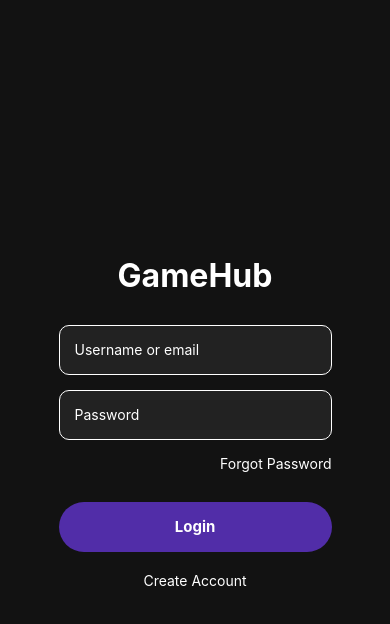
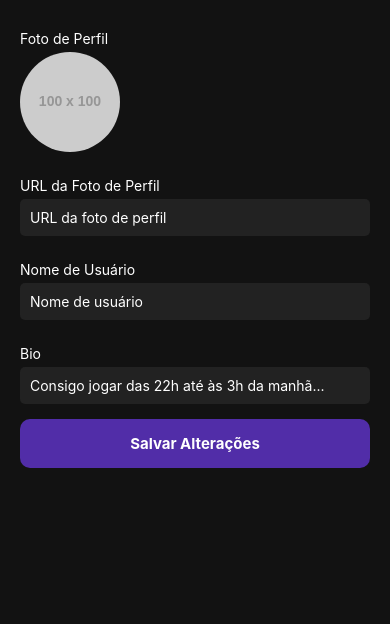
Before and after one commit to messiribeiro/GameHub-Front, a React Native app: screen /EditProfile in a window 390 px wide. Shown: the top 624 px of the page. Built offline with nearby package versions, Linux system fonts and the light colour scheme.

Commit message:
adicionado tela de editar

```diff
--- a/navigation/index.tsx
+++ b/navigation/index.tsx
@@ -9,7 +9,7 @@ import GameSelect from 'screens/gameSelect';
 import Home from 'screens/home';
 import MyProfile from 'screens/myProfile';
 import Profile from 'screens/profile';
-
+import EditProfile from 'screens/editProfile';
 import Login from '../screens/login';
 import SignupStep1 from '../screens/signupStep1';
 import SignupStep2 from '../screens/signupStep2';
@@ -86,6 +86,11 @@ export default function RootStack() {
           options={{ headerShown: false }}
         />
         <Stack.Screen
+          name="EditProfile"
+          component={EditProfile}
+          options={{ headerShown: false }}
+        />
+        <Stack.Screen
           name="Home"
           component={Home}
 
@@ -96,13 +101,11 @@ export default function RootStack() {
           component={FindGamer}
           options={{ headerShown: false }}
         />
-
         <Stack.Screen
           name="ChatWindow"
           component={ChatWindow}
           options={{ headerShown: false }}
         />
-
         <Stack.Screen
           name="Chat"
           component={Chat}
--- /dev/null
+++ b/screens/editProfile.tsx
@@ -0,0 +1,149 @@
+import AsyncStorage from '@react-native-async-storage/async-storage';
+import { StackScreenProps } from '@react-navigation/stack';
+import React, { useState, useEffect } from 'react';
+import { StyleSheet, Text, View, TextInput, TouchableOpacity, Image, Alert } from 'react-native';
+import api from '../services/api';
+
+import { RootStackParamList } from '../navigation';
+
+type Props = StackScreenProps<RootStackParamList, 'EditProfile'>;
+
+interface UserData {
+  username: string;
+  bio?: string; // Add bio if needed
+  profilePictureUrl: string; // You can keep this for displaying image
+}
+
+const EditProfile: React.FC<Props> = ({ navigation }) => {
+  const [userData, setUserData] = useState<UserData | null>(null);
+  const [username, setUsername] = useState('');
+  const [bio, setBio] = useState(''); // Include bio if you allow users to update it
+  const [profilePictureUrl, setProfilePictureUrl] = useState('');
+
+  useEffect(() => {
+    const fetchUserData = async () => {
+      const userId = await AsyncStorage.getItem('userId');
+      if (userId) {
+        try {
+          const response = await api.get(`/api/users/${userId}`);
+          const { username, bio, profilePictureUrl } = response.data;
+          setUserData(response.data);
+          setUsername(username);
+          setBio(bio || ''); // Initialize bio
+          setProfilePictureUrl(profilePictureUrl);
+        } catch (error) {
+          console.error('Erro ao buscar dados do usuário:', error);
+          Alert.alert('Erro', 'Não foi possível carregar os dados do usuário.');
+        }
+      }
+    };
+    fetchUserData();
+  }, []);
+
+  const handleSave = async () => {
+    try {
+      const userId = await AsyncStorage.getItem('userId');
+
+      if (!username) {
+        Alert.alert('Erro', 'O campo Nome de usuário precisa ser preenchido.');
+        return;
+      }
+
+      const updateData: any = { username }; // Only include username
+
+      // Include bio if it is not empty
+      if (bio) updateData.bio = bio;
+
+      if (userId) {
+        const response = await api.put(`/api/users/${userId}`, updateData);
+        if (response.status === 200) {
+          Alert.alert('Sucesso', 'Perfil atualizado com sucesso!');
+          navigation.goBack(); // Go back to the profile page
+        } else {
+          Alert.alert('Erro', 'Não foi possível atualizar o perfil.');
+        }
+      }
+    } catch (error) {
+      if (error.response) {
+        console.error('Erro na resposta da API:', error.response.data);
+        Alert.alert('Erro', `Erro na resposta da API: ${error.response.data.message}`);
+      } else {
+        console.error('Erro ao configurar a requisição:', error.message);
+        Alert.alert('Erro', 'Erro ao processar sua solicitação.');
+      }
+    }
+  };
+
+  return (
+    <View style={styles.container}>
+      <Text style={styles.label}>Foto de Perfil</Text>
+      <Image
+        source={{ uri: profilePictureUrl || 'https://via.placeholder.com/100' }}
+        style={styles.userImage}
+      />
+      <Text style={styles.label}>URL da Foto de Perfil</Text>
+      <TextInput
+        style={styles.input}
+        placeholder="URL da foto de perfil"
+        value={profilePictureUrl}
+        onChangeText={setProfilePictureUrl} // Optionally allow users to change the URL
+      />
+      <Text style={styles.label}>Nome de Usuário</Text>
+      <TextInput
+        style={styles.input}
+        placeholder="Nome de usuário"
+        value={username}
+        onChangeText={setUsername}
+      />
+      <Text style={styles.label}>Bio</Text>
+      <TextInput
+        style={styles.input}
+        placeholder="Consigo jogar das 22h até às 3h da manhã..."
+        value={bio}
+        onChangeText={setBio}
+      />
+      <TouchableOpacity style={styles.button} onPress={handleSave}>
+        <Text style={styles.buttonText}>Salvar Alterações</Text>
+      </TouchableOpacity>
+    </View>
+  );
+};
+
+const styles = StyleSheet.create({
+  container: {
+    flex: 1,
+    backgroundColor: '#121212',
+    padding: 20,
+  },
+  label: {
+    color: 'white',
+    marginTop: 10,
+    marginBottom: 5,
+  },
+  input: {
+    backgroundColor: '#222',
+    color: '#fff',
+    padding: 10,
+    borderRadius: 5,
+    marginBottom: 15,
+  },
+  userImage: {
+    width: 100,
+    height: 100,
+    borderRadius: 50,
+    marginBottom: 15,
+  },
+  button: {
+    backgroundColor: '#512DA8',
+    padding: 15,
+    borderRadius: 10,
+    alignItems: 'center',
+  },
+  buttonText: {
+    color: '#fff',
+    fontSize: 15,
+    fontWeight: 'bold',
+  },
+});
+
+export default EditProfile;
--- a/screens/myProfile.tsx
+++ b/screens/myProfile.tsx
@@ -3,7 +3,7 @@ import AsyncStorage from '@react-native-async-storage/async-storage';
 import { StackScreenProps } from '@react-navigation/stack';
 import TabMenu from 'components/TabMenu';
 import React, { useEffect, useState } from 'react';
-import { StyleSheet, Text, View, Image, ActivityIndicator } from 'react-native';
+import { StyleSheet, Text, View, Image, ActivityIndicator, TouchableOpacity } from 'react-native';
 import api from 'services/api';
 
 import { RootStackParamList } from '../navigation';
@@ -27,6 +27,7 @@ const MyProfile: React.FC<Props> = ({ navigation }) => {
   const [userStats, setUserStats] = useState<UserStats | null>(null);
   const [loading, setLoading] = useState<boolean>(true); // State for loading
 
+
   useEffect(() => {
     const getUserData = async () => {
       const profileUserId = await AsyncStorage.getItem("userId");
@@ -42,6 +43,11 @@ const MyProfile: React.FC<Props> = ({ navigation }) => {
     };
     getUserData();
   }, []);
+
+  const handleEditProfile = () => {
+    navigation.navigate('EditProfile');
+  };
+
 
   if (loading) { // Render loading indicator if loading is true
     return (
@@ -61,15 +67,17 @@ const MyProfile: React.FC<Props> = ({ navigation }) => {
           <Image source={{ uri: userData?.profilePictureUrl }} style={styles.userImage} />
           <Text style={styles.username}>@{userData ? userData.username : "user"}</Text>
         </View>
-        <View style={styles.buttonsContainer}>
-          <View style={styles.editButton}>
-            <Text style={styles.text}>Editar</Text>
-          </View>
-        </View>
+         <View style={styles.buttonsContainer}>
+           <View style={styles.editButton}>
+              <TouchableOpacity style={styles.editButton} onPress={handleEditProfile}>
+                <Text style={styles.text}>Editar</Text>
+              </TouchableOpacity>
+           </View>
+         </View>
       </View>
       <View style={styles.profileData}>
         <Text style={styles.bio}>
-          consigo jogar das 22h até às 3h da manhã.. só chamar dm. Jogo fortnite muito bem.. Vem x1 seu bot
+          {userData?.bio ? userData.bio : "Clique em editar para adicionar um bio.  "}
         </Text>
         <View style={styles.followerInformation}>
           <Text style={styles.followerText}>{userStats ? userStats.followingCount : 0} seguindo</Text>
```
Also changed, not shown: 1 other file (tests, documents, lock files or other folders).
